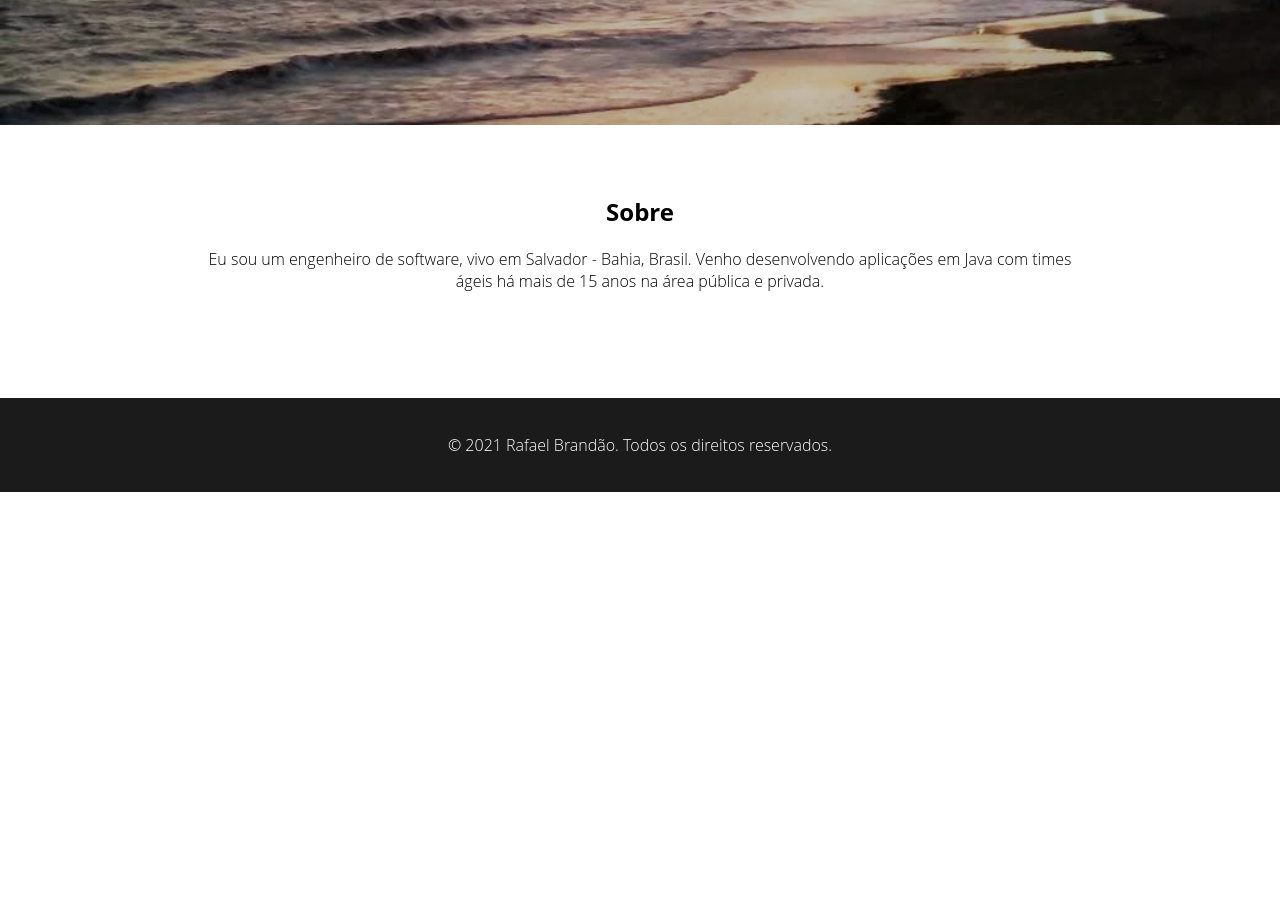
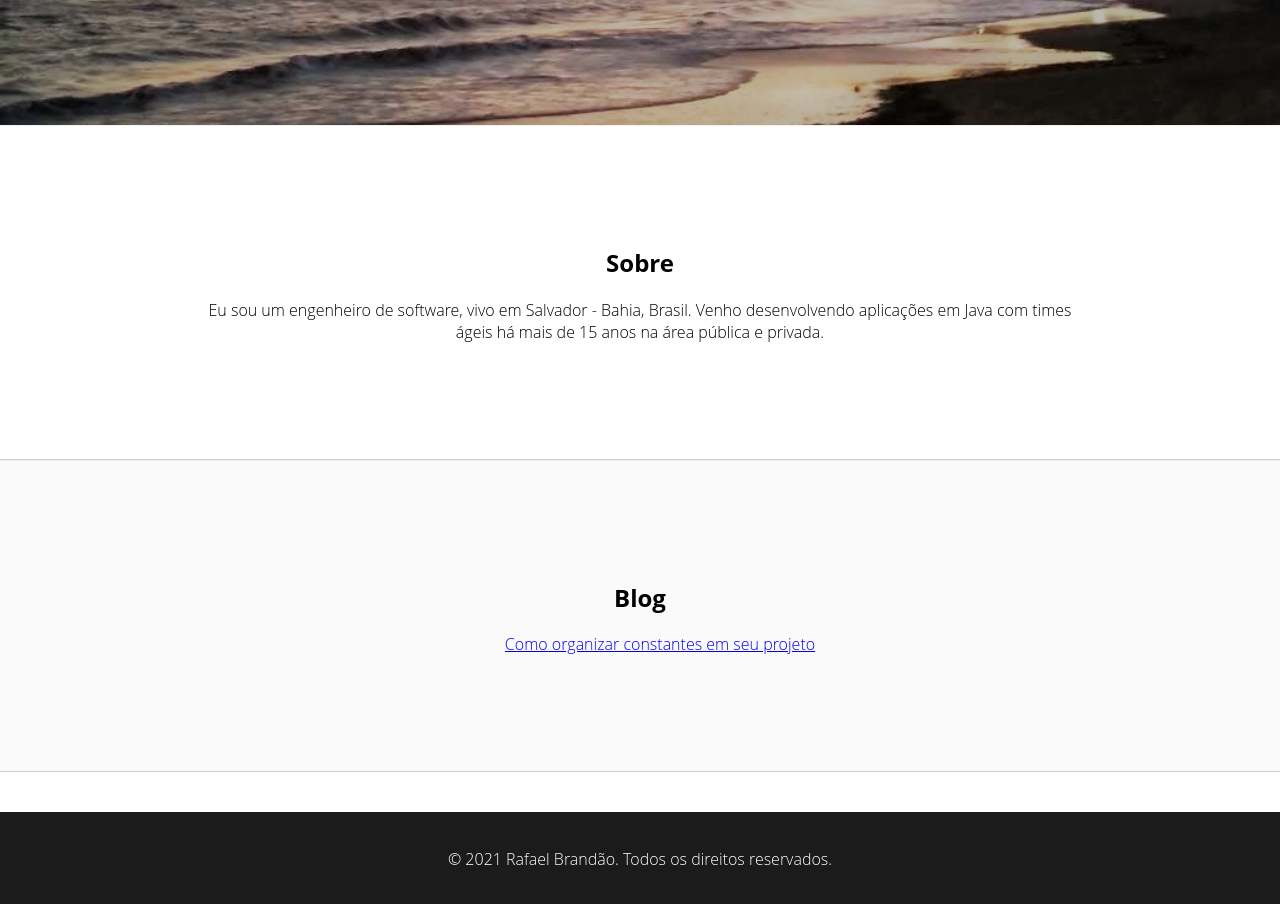
Before and after one commit to raffaelbrandao/raffaelbrandao.github.io, a React (Create React App) app: page / in a window 1280 px wide. Shown: the part 600-1504 px from the top of the page. Before the commit the page ends 1092 px from the top, so only its background shows below. Built offline with nearby package versions, Linux system fonts and the light colour scheme.

Commit message:
Add blog section

```diff
--- a/src/components/Header/LanguageMenu/LanguageMenu.css
+++ b/src/components/Header/LanguageMenu/LanguageMenu.css
@@ -14,4 +14,10 @@
 
 .language-menu li {
     display: inline-block;
+
 }
+
+.language-menu button {
+    all: unset;
+    cursor: pointer;
+}
--- a/src/components/Header/LanguageMenu/LanguageMenu.js
+++ b/src/components/Header/LanguageMenu/LanguageMenu.js
@@ -9,11 +9,11 @@ function LanguageMenu() {
         <nav className="language-menu">
             <ul>
                 <li>
-                    <span onClick={() => i18n.changeLanguage("pt_BR")}>Português</span>
+                    <button onClick={() => i18n.changeLanguage("pt_BR")}>Português</button>
                 </li>
                 <span> | </span>
                 <li>
-                    <span onClick={() => i18n.changeLanguage("en_US")}>English</span>
+                    <button onClick={() => i18n.changeLanguage("en_US")}>English</button>
                 </li>
             </ul>
         </nav>
--- a/src/components/Section/About/About.css
+++ b/src/components/Section/About/About.css
@@ -1,4 +1,4 @@
-.content-section .about {
+.content-section.about {
     border-top:1px solid #efefef;
     border-bottom:1px solid #cfcfcf;
 }
--- /dev/null
+++ b/src/components/Section/Blog/Blog.css
@@ -0,0 +1,10 @@
+.content-section.blog {
+    height: 100%;
+    border-top:1px solid #efefef;
+    border-bottom:1px solid #cfcfcf;
+    background-color: #fafafa;
+}
+
+.content-section.blog li{
+    display: inline-block;
+}
--- /dev/null
+++ b/src/components/Section/Blog/Blog.js
@@ -0,0 +1,22 @@
+import React from 'react';
+import './Blog.css';
+import { useTranslation } from 'react-i18next';
+
+function Blog() {
+    const { t } = useTranslation();
+
+    return (
+        <section className="blog content-section">
+            <div className="container">
+                <h2>{t('blog.heading')}</h2>
+                <nav>
+                    <ul>
+                        <li><a href="https://blog.raffaelbrandao.com/posts/como_organizar_constantes_em_seu_projeto.html">Como organizar constantes em seu projeto</a></li>
+                    </ul>
+                </nav>
+            </div>
+        </section>
+    );
+}
+
+export default Blog;
--- a/src/components/Section/Section.css
+++ b/src/components/Section/Section.css
@@ -1,5 +1,5 @@
 .content-section {
-    padding: 50px 0;
+    padding: 100px 0;
 }
 
 .container{
--- a/src/components/Section/Section.js
+++ b/src/components/Section/Section.js
@@ -1,10 +1,14 @@
 import React from 'react';
 import './Section.css';
 import About from './About/About';
+import Blog from './Blog/Blog';
 
 function Section() {
     return (
-        <About />
+        <div>
+            <About />
+            <Blog />
+        </div>
     );
 }
 
--- a/src/i18n.js
+++ b/src/i18n.js
@@ -17,6 +17,9 @@ i18n
                         "heading": "Sobre",
                         "about": "Eu sou um engenheiro de software, vivo em Salvador - Bahia, Brasil. Venho desenvolvendo aplicações em Java com times ágeis há mais de 15 anos na área pública e privada."
                     },
+                    blog: {
+                        "heading": "Blog",
+                    },
                     footer: {
                         "copynote": "2021 Rafael Brandão. Todos os direitos reservados."
                     }
@@ -31,6 +34,9 @@ i18n
                     about: {
                         "heading": "About",
                         "about": "I am a Software Engineer, I live in Salvador - Bahia, Brazil. I've been developing Java applications for over 15 years with agility teams in private companies and government."
+                    },
+                    blog: {
+                        "heading": "Blog",
                     },
                     footer: {
                         "copynote": "2021 Rafael Brandão. All rights reserved."
```
Also changed, not shown: 1 other file (tests, documents, lock files or other folders).
